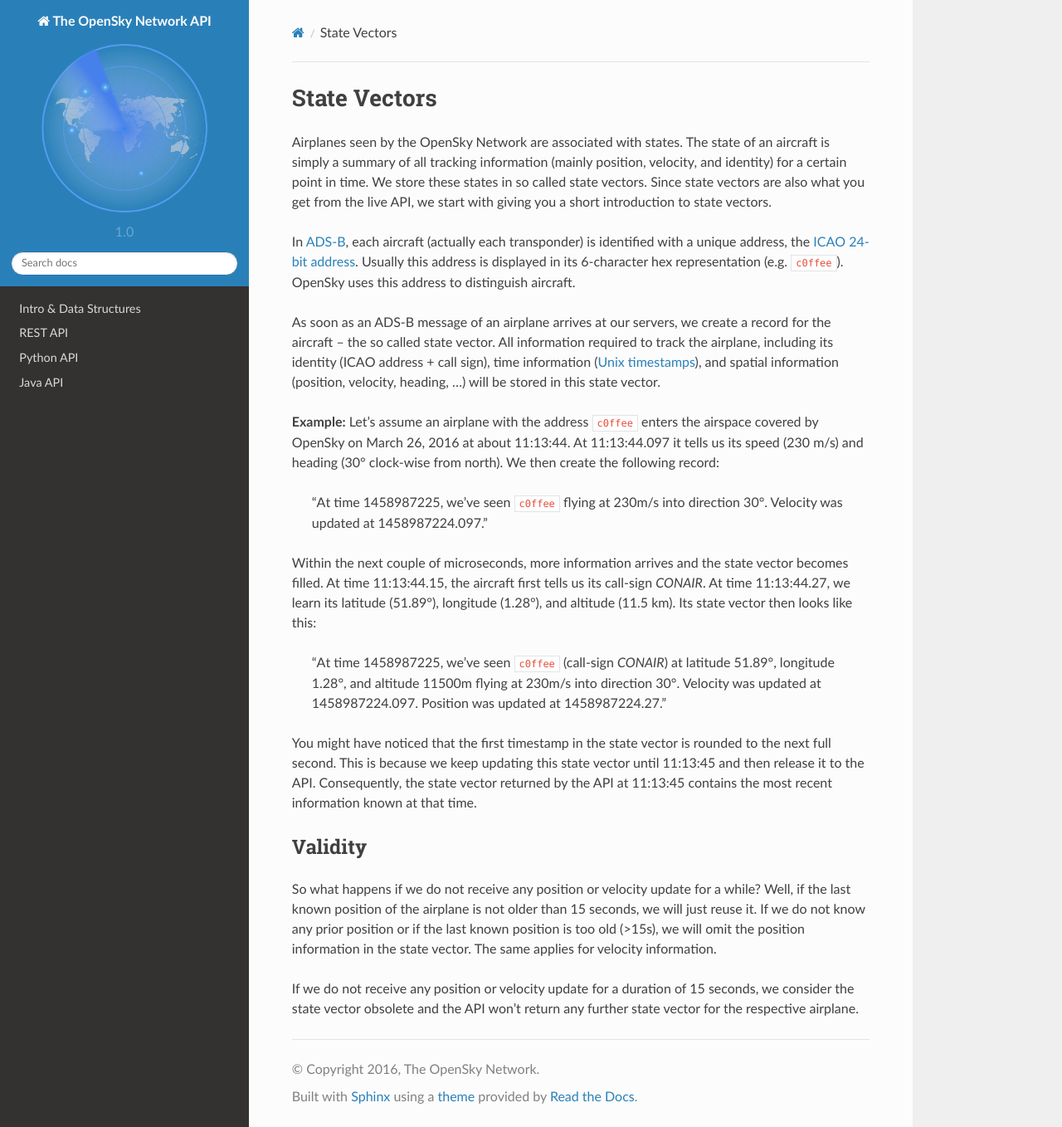
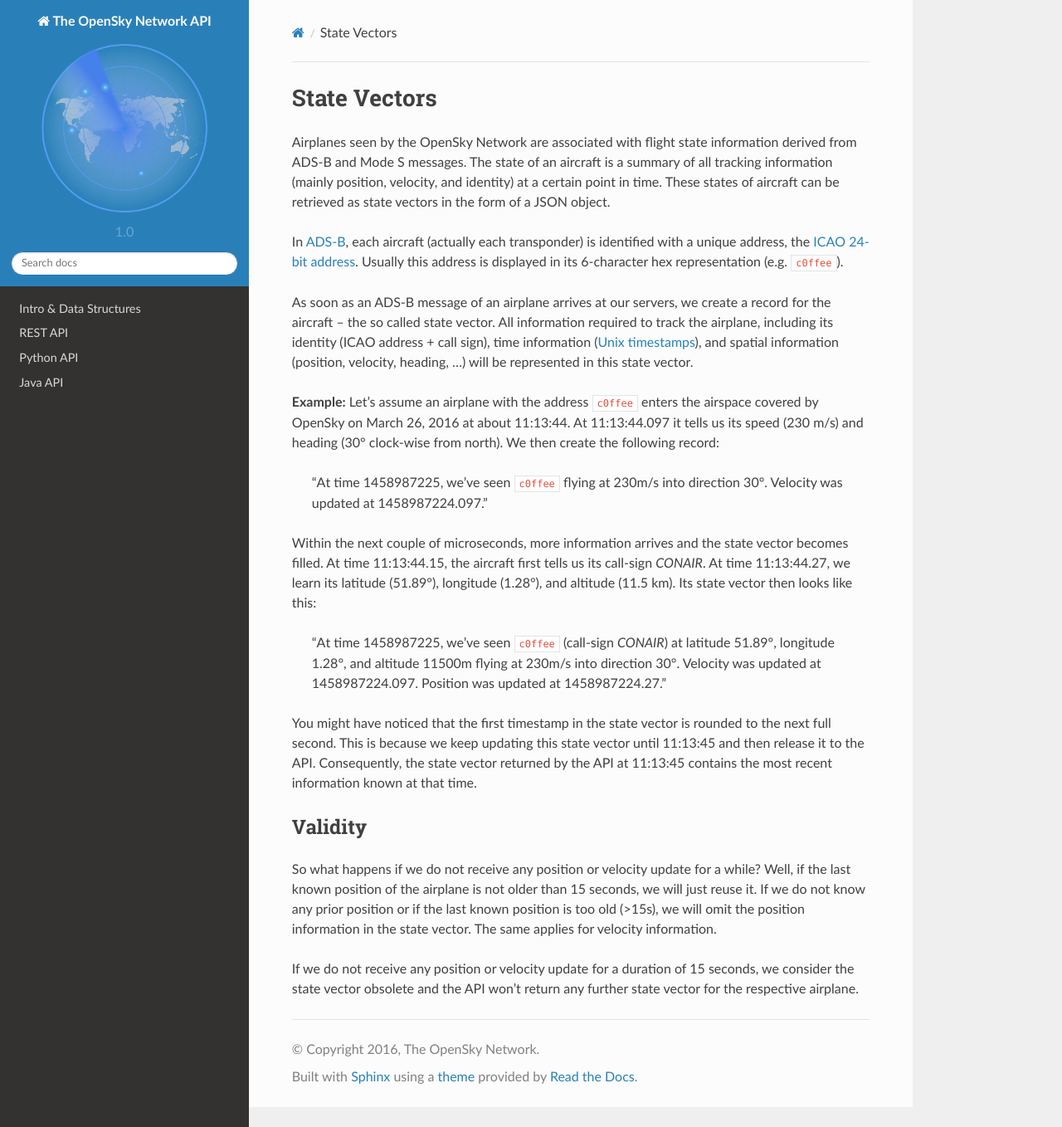
Before and after one commit to openskynetwork/opensky-api, a Sphinx documentation site: the page built from docs/state_vectors.rst, in a window 1280 px wide and 1358 px high. Shown: the whole window at 83% size. Built offline with Sphinx 7.4.7 and the Read the Docs theme 2.0.0, drawn with Linux system fonts in a browser that asks for light colours.

Commit message:
Minor adjustments to State Vectors description

```diff
--- a/docs/state_vectors.rst
+++ b/docs/state_vectors.rst
@@ -1,11 +1,11 @@
 State Vectors
 -------------
 
-Airplanes seen by the OpenSky Network are associated with states. The state of an aircraft is simply a summary of all tracking information (mainly position, velocity, and identity) for a certain point in time. We store these states in so called state vectors. Since state vectors are also what you get from the live API, we start with giving you a short introduction to state vectors.
+Airplanes seen by the OpenSky Network are associated with flight state information derived from ADS-B and Mode S messages. The state of an aircraft is a summary of all tracking information (mainly position, velocity, and identity) at a certain point in time. These states of aircraft can be retrieved as state vectors in the form of a JSON object.
 
-In `ADS-B <https://en.wikipedia.org/wiki/Automatic_dependent_surveillance_%E2%80%93_broadcast>`_, each aircraft (actually each transponder) is identified with a unique address, the `ICAO 24-bit address <https://en.wikipedia.org/wiki/Aviation_transponder_interrogation_modes#ICAO_24-bit_address>`_. Usually this address is displayed in its 6-character hex representation (e.g. ``c0ffee``). OpenSky uses this address to distinguish aircraft.
+In `ADS-B <https://en.wikipedia.org/wiki/Automatic_dependent_surveillance_%E2%80%93_broadcast>`_, each aircraft (actually each transponder) is identified with a unique address, the `ICAO 24-bit address <https://en.wikipedia.org/wiki/Aviation_transponder_interrogation_modes#ICAO_24-bit_address>`_. Usually this address is displayed in its 6-character hex representation (e.g. ``c0ffee``).
 
-As soon as an ADS-B message of an airplane arrives at our servers, we create a record for the aircraft -- the so called state vector. All information required to track the airplane, including its identity (ICAO address + call sign), time information (`Unix timestamps <https://en.wikipedia.org/wiki/Unix_time>`_), and spatial information (position, velocity, heading, ...) will be stored in this state vector.
+As soon as an ADS-B message of an airplane arrives at our servers, we create a record for the aircraft -- the so called state vector. All information required to track the airplane, including its identity (ICAO address + call sign), time information (`Unix timestamps <https://en.wikipedia.org/wiki/Unix_time>`_), and spatial information (position, velocity, heading, ...) will be represented in this state vector.
 
 **Example:** Let's assume an airplane with the address ``c0ffee`` enters the airspace covered by OpenSky on March 26, 2016 at about 11:13:44. At 11:13:44.097 it tells us its speed (230 m/s) and heading (30° clock-wise from north). We then create the following record:
 
```
